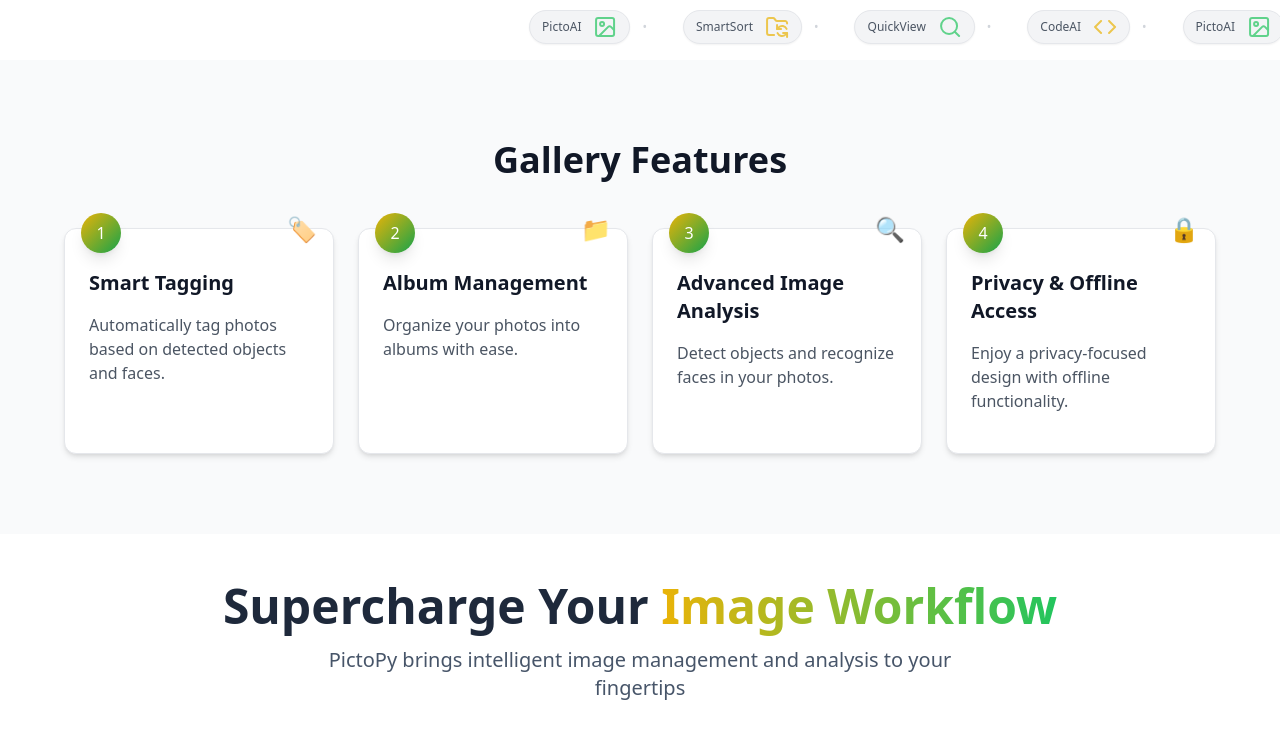
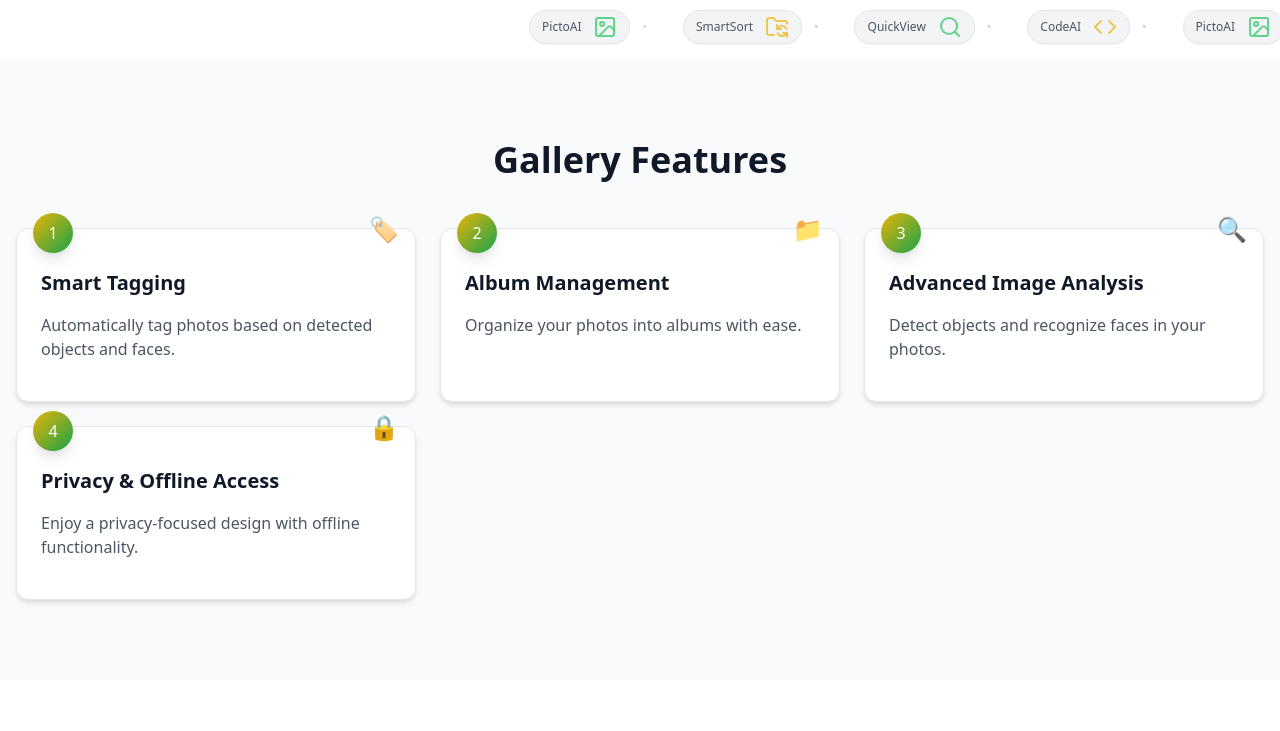
Before and after one commit to AOSSIE-Org/PictoPy-Website, a React (Vite) app: page / in a window 1280 px wide. Shown: the part 632-1363 px from the top of the page. Built offline with nearby package versions, Linux system fonts and the light colour scheme; no server answers.

Commit message:
fix: Gallery Features overflow and hover delay

```diff
--- a/src/Pages/HowItWorks/HowItWorks.tsx
+++ b/src/Pages/HowItWorks/HowItWorks.tsx
@@ -43,7 +43,7 @@ export default function GalleryFeatures() {
         <h2 className="text-4xl font-bold text-center mb-12 text-gray-900 dark:text-white">
           Gallery Features
         </h2>
-        <div className="grid grid-cols-1 md:grid-cols-2 lg:grid-cols-4 gap-6 max-w-6xl mx-auto">
+        <div className="grid grid-cols-1 md:grid-cols-2 lg:grid-cols-2 xl:grid-cols-3 2xl:grid-cols-4 gap-6 max-w-7xl mx-auto">
           {steps.map((step, index) => (
             <motion.div
               key={index}
@@ -55,11 +55,11 @@ export default function GalleryFeatures() {
             >
               <div
                 onMouseEnter={() => {
-                // start a 1s timer to set active only if remains hovered
+                // start a short timer to avoid accidental hover triggers
                 hoverTimers.current[index] = window.setTimeout(() => {
                 setActiveStep(index);
                 hoverTimers.current[index] = null;
-                }, 1000);
+                }, 200);
                 }}
                 onMouseLeave={() => {
                 // cancel timer if leaving early; if already active, hide immediately
@@ -99,9 +99,9 @@ export default function GalleryFeatures() {
                       animate={{ opacity: 1, height: "auto" }}
                       exit={{ opacity: 0, height: 0 }}
                       transition={{ duration: 0.3 }}
-                      className="border-t border-gray-200 dark:border-gray-700 pt-4 mt-4"
+                      className="border-t border-gray-200 dark:border-gray-700 pt-4 mt-4 overflow-hidden"
                     >
-                      <p className="text-sm text-gray-500 dark:text-gray-400">
+                      <p className="text-sm text-gray-500 dark:text-gray-400 break-words">
                         {step.details}
                       </p>
                     </motion.div>
```
